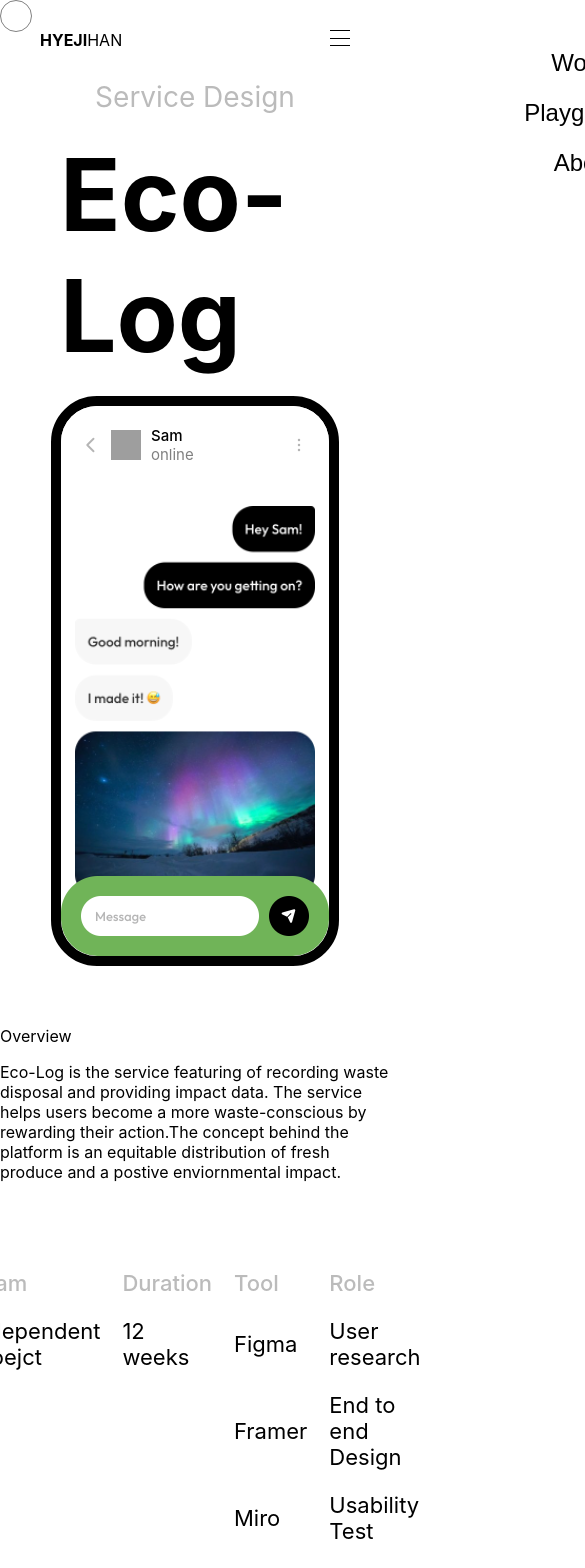
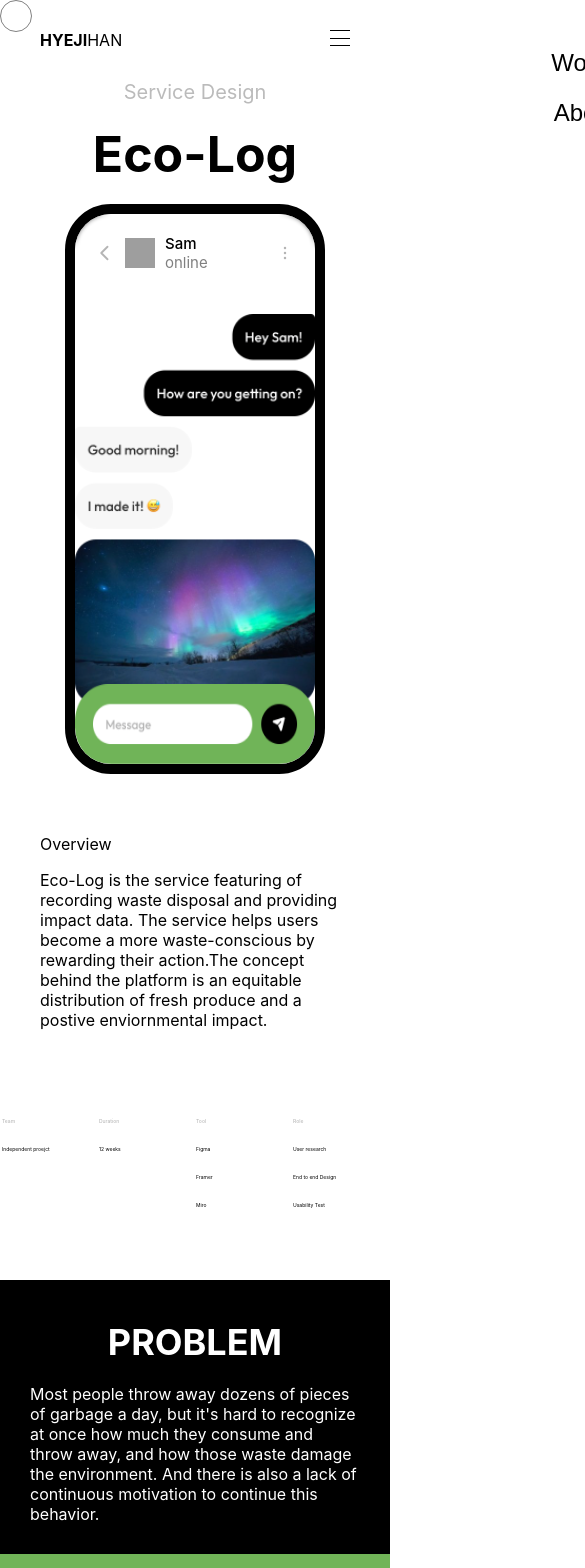
Before and after one commit to HHJiii/portfolio, a Next.js app: page /project1 in a window 390 px wide. Shown: the top 1568 px of the page, 585 px wide, since content can reach past the window. Built offline with nearby package versions, Linux system fonts and the light colour scheme; grey boxes are pictures that could not be loaded.

Commit message:
반응형 디자인 수정

```diff
--- a/components/nav/Nav.tsx
+++ b/components/nav/Nav.tsx
@@ -64,14 +64,6 @@ export default function Nav() {
             <button
               onClick={() => {
                 setClick(false);
-                router.push("/playground");
-              }}
-            >
-              Playground
-            </button>
-            <button
-              onClick={() => {
-                setClick(false);
                 router.push("/about");
               }}
             >
--- a/pages/about.tsx
+++ b/pages/about.tsx
@@ -47,7 +47,7 @@ export default function About() {
           business strategies at UX. I am good at making data-based decisions
           about the most efficient and productive methods.
         </p>
-        <div className={style.resome}>Resome</div>
+        <div className={style.resome}>Resume</div>
 
         <div className={style.awards}>
           <div {...animatedItem1} className={style.title}>
--- a/pages/project1.tsx
+++ b/pages/project1.tsx
@@ -56,6 +56,7 @@ export default function ProjectOne() {
                 transform: `translateY(${
                   -divHeight + 100 < -180 ? -180 : -divHeight + 100
                 }px) translateZ(0px)`,
+                zIndex: "-1",
               }}
               src={Text}
               alt="back"
@@ -126,6 +127,7 @@ export default function ProjectOne() {
             {`Solis helps you manage your calendar throughout the day. From events
             to tasks and meetings, it's all taken care of.`}
           </span>
+          <div className={style.processesCon}>
             <div className={style.processes}>
               {process.map((e, i) => (
                 <div key={`process: ${i}`} className={style.process}>
@@ -133,6 +135,7 @@ export default function ProjectOne() {
                   <div>{e.text}</div>
                 </div>
               ))}
+            </div>
           </div>
         </div>
         <div className={style.chepter}>
--- a/styles/Project1.module.scss
+++ b/styles/Project1.module.scss
@@ -5,6 +5,7 @@
   flex-direction: column;
   align-items: center;
   gap: 60px;
+  width: 100%;
 
   .intro {
     position: relative;
@@ -37,14 +38,14 @@
         .nav {
           position: absolute;
           padding: 20px;
-          background-color: rgba(255, 255, 255, 0.95);
+          background-color: rgba(255, 255, 255, 0.5);
           display: flex;
           width: 100%;
           top: 0;
           align-items: center;
           justify-content: space-between;
           gap: 10px;
-          z-index: 100;
+          backdrop-filter: blur(2px);
 
           .info {
             display: flex;
@@ -90,9 +91,11 @@
   .overview {
     max-width: 900px;
     width: 100%;
+    padding: 0 40px;
   }
 
   .table {
+    padding: 0 40px;
     max-width: 900px;
     width: 100%;
 
@@ -105,7 +108,7 @@
 
     th,
     td {
-      padding: 10px;
+      padding: 10px 0;
       font-size: 22px;
     }
   }
@@ -123,17 +126,13 @@
       align-items: center;
       gap: 30px;
 
-      h2 {
-        font-size: 60px;
-        margin: 10px;
-      }
-
       span {
         max-width: 500px;
         width: 100%;
         color: rgb(65, 65, 65);
       }
 
+      .processesCon {
         .processes {
           display: flex;
           gap: 25px;
@@ -160,6 +159,7 @@
           }
         }
       }
+    }
 
     .chepter {
       margin: 0 40px;
@@ -170,7 +170,7 @@
 
       h2 {
         font-weight: bold;
-        font-size: 60px;
+        font-size: 30px;
         margin: 0;
       }
 
@@ -241,3 +241,111 @@
     }
   }
 }
+
+@media (max-width: 1200px) {
+  .project1Container {
+    .intro {
+      padding: 0;
+
+      .introImage {
+        .border {
+          width: 100%;
+        }
+      }
+    }
+    .designProcess {
+      .chepter {
+        gap: 10px;
+        h2 {
+          font-size: 30px;
+        }
+
+        .main {
+          span {
+            font-size: 20px;
+          }
+
+          h3 {
+            font-size: 20px;
+          }
+        }
+      }
+      .designIntro {
+        .processesCon {
+          display: flex;
+          justify-content: center;
+          .processes {
+            justify-content: center;
+            flex-wrap: wrap;
+          }
+        }
+      }
+    }
+  }
+}
+
+@media (max-width: 800px) {
+  .project1Container {
+    .intro {
+      h1 {
+        font-size: 50px;
+      }
+
+      span {
+        font-size: 20px;
+      }
+    }
+
+    .table {
+      padding: 0;
+
+      th,
+      td {
+        padding: 10px 0;
+        font-size: 5px;
+      }
+    }
+
+    .designProcess {
+      .chepter {
+        h2 {
+          font-size: 30px;
+        }
+
+        .main {
+          span {
+            font-size: 20px;
+          }
+
+          h3 {
+            font-size: 20px;
+          }
+
+          .p {
+            font-size: 15px;
+          }
+        }
+      }
+      .designIntro {
+        display: flex;
+
+        .processesCon {
+          .processes {
+            flex-wrap: wrap;
+            display: flex;
+          }
+        }
+      }
+    }
+  }
+
+  .subContainer {
+    .subWapper {
+      flex-direction: column;
+      gap: 10px;
+      h3 {
+        margin: 10px;
+      }
+    }
+  }
+}
--- a/styles/globals.css
+++ b/styles/globals.css
@@ -4,6 +4,7 @@ body {
   margin: 0;
   font-family: -apple-system, BlinkMacSystemFont, Segoe UI, Roboto, Oxygen,
     Ubuntu, Cantarell, Fira Sans, Droid Sans, Helvetica Neue, sans-serif;
+  /* width: 100vw; */
 }
 
 a {
```
Lines whose indentation alone changed are shown as unchanged.
